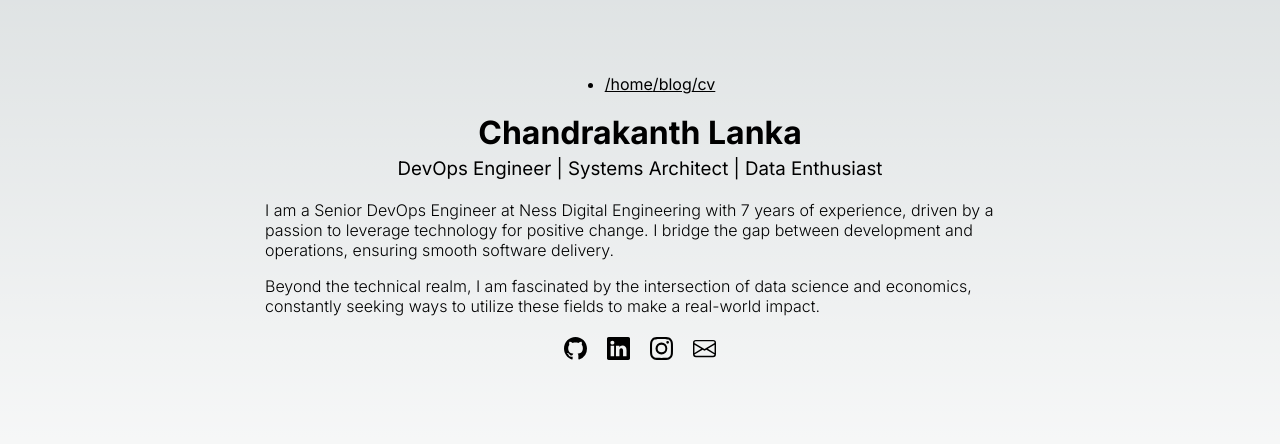
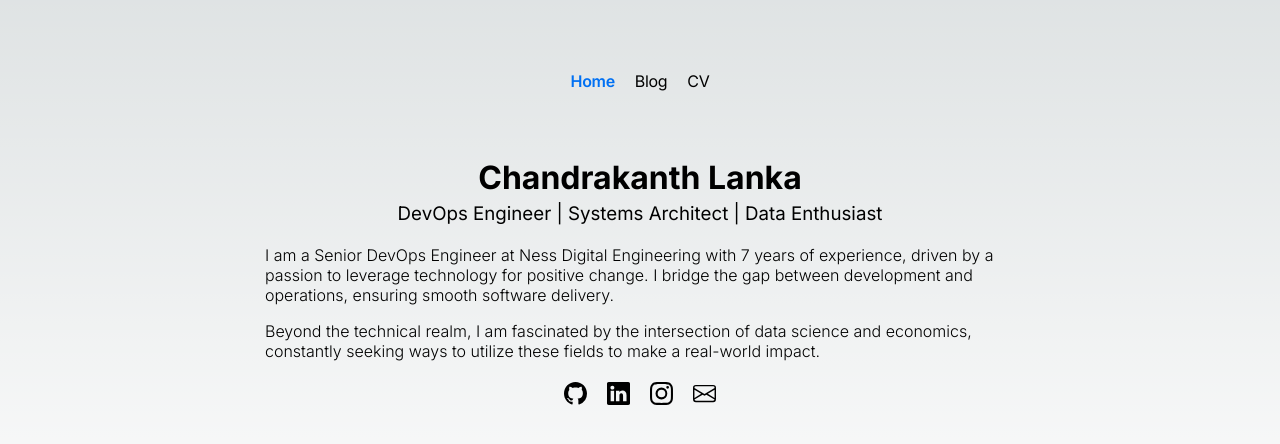
Before and after one commit to 9three3four/9three3four, a Next.js app: page / in a window 1280 px wide. Shown: the part 184-628 px from the top of the page. Built offline with nearby package versions, Linux system fonts and the light colour scheme.

Commit message:
added header content

```diff
--- a/components/header.js
+++ b/components/header.js
@@ -1,17 +1,36 @@
-import styles from "@/styles/home.module.css";
-import Image from "next/image";
-export default function Header() {
+import Link from "next/link";
+import Head from "next/head";
+import { useRouter } from "next/router";
+import styles from "@/styles/header.module.css";
+
+const navItems= [
+    {label: "Home", page: "/" },
+    {label: "Blog", page: "/blog" },
+    {label: "CV", page: "/cv" },
+]
+
+const Header = ({ titlePre = '' }) => {
+    const { pathname } = useRouter()
     return (
-        <>
-            <div className={styles.header}>
-                 <ul>
-                     <li>
-                         <a href={"/"}>/home</a>
-                         <a href={"/blog"}>/blog</a>
-                         <a href={"/cv"}>/cv</a>
-                     </li>
-                 </ul>
-             </div>
-        </>
+        <header className={styles.header}>
+            <Head>
+                <title>{titlePre ? `$(titlePre} |` : ""} 9three3four</title>
+            </Head>
+            <ul>
+                {navItems.map(({ label, page, link }) => (
+                    <li key={label}>
+                        {page ? (
+                            <Link href={page} className={pathname === page ? 'active' : undefined}>
+                                    {label}
+                            </Link>
+                          ) : (
+                              <ExtLink href={link}>{label}</ExtLink>
+                        )}
+                    </li>
+                ))}
+            </ul>
+        </header>
     )
 }
+
+export default Header
--- a/pages/index.js
+++ b/pages/index.js
@@ -1,8 +1,6 @@
-import Head from "next/head";
 import Image from "next/image";
 import { Inter } from "next/font/google";
 import styles from "@/styles/home.module.css";
-
 import Header from "@/components/header";
 import Footer from "@/components/footer";
 
@@ -11,14 +9,8 @@ const inter = Inter({ subsets: ["latin"] });
 export default function Home() {
   return (
     <>
-      <Head>
-        <meta name="description" content="My personal site" />
-        <meta name="viewport" content="width=device-width, initial-scale=1" />
-        <title> 9three3four </title>
-      </Head>
-      <main className={`${styles.main} ${inter.className}`}>
-
-        <Header />
+      <div className={`${styles.main} ${inter.className}`}>
+        <Header titlePre="Home"/>
         <div className={styles.title}>
           <h1> Chandrakanth Lanka</h1>
           <h3> DevOps Engineer | Systems Architect | Data Enthusiast </h3>
@@ -34,7 +26,7 @@ export default function Home() {
           </p>
 
         <Footer />
-      </main>
+      </div>
     </>
   );
 }
--- /dev/null
+++ b/styles/header.module.css
@@ -0,0 +1,34 @@
+.header {
+    display: block;
+    min-height: 64px;
+    padding: 2em 0;
+    text-align: center;
+    letter-spacing: -0.02em;
+}
+
+.header ul {
+    list-style: none;
+    padding: 0;
+}
+
+.header ul li {
+    display: inline-block;
+    padding: 0 10px;
+}
+
+.header :global(a) {
+    color: var(--accents-3);
+    font-weight: 400;
+    text-decoration: none;
+}
+
+.header :global(a.active) {
+    color: #0070f3;
+    font-weight: 600;
+}
+
+@media (max-width: 600px) {
+    .header {
+        padding: .5em 0 2em;
+    }
+}
--- a/styles/home.module.css
+++ b/styles/home.module.css
@@ -13,22 +13,6 @@
   font-weight: 300;
   font-size: medium;
   text-align: left;
-}
-
-.header {
-  margin: 5px 0 0;
-  display: inline-flex;
-  justify-content: center;
-}
-
-.header ul {
-  margin: 0;
-  align-items: center;
-}
-
-.ul li {
-  font-size: medium;
-  gap: 20px;
 }
 
 .title {
```
